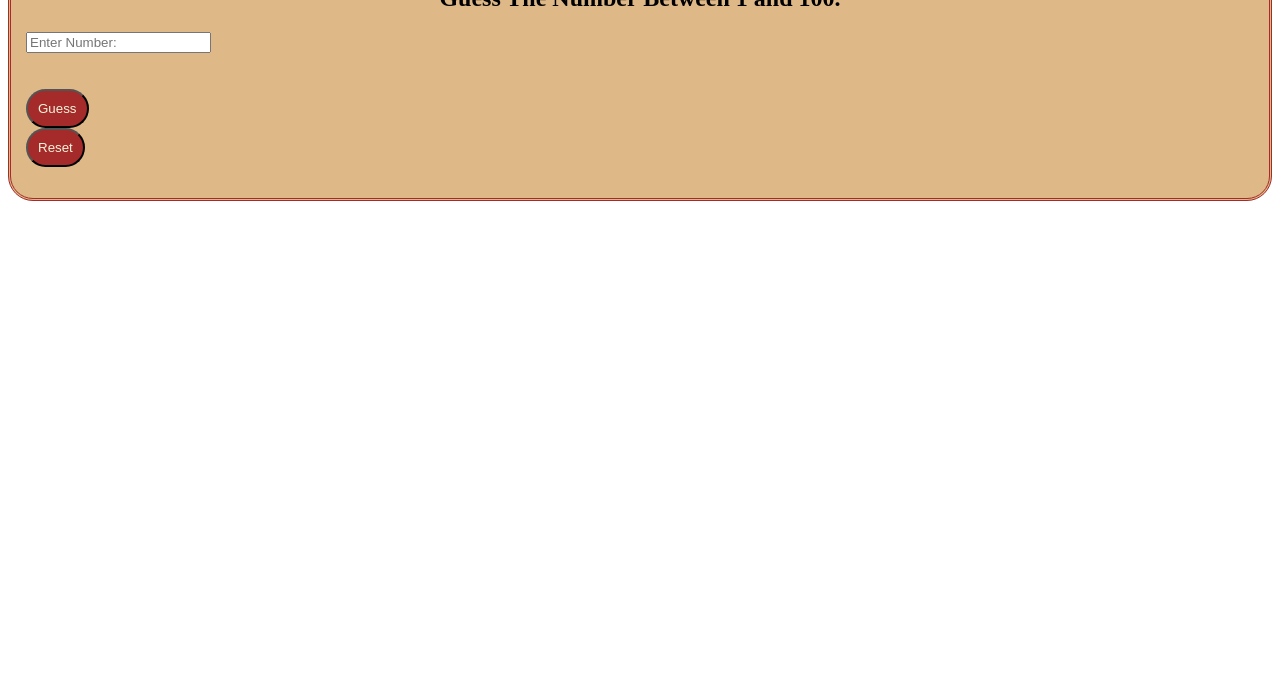
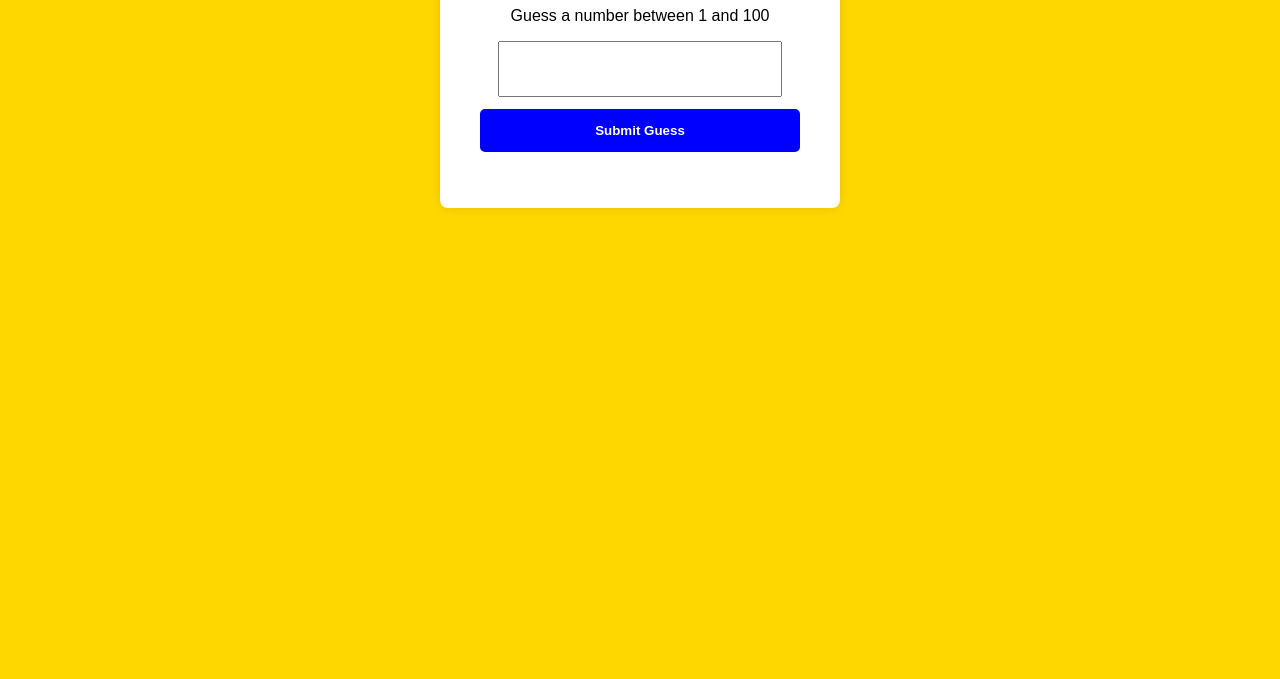
Before and after one commit to agusgugliu/mimo-guessnumber, a plain HTML site: page index.html in a window 1280 px wide. Shown: the part 121-800 px from the top of the page. Drawn offline with Linux system fonts and the light colour scheme.

Commit message:
full commit

```diff
--- a/index.html
+++ b/index.html
@@ -1,22 +1,17 @@
-<!DOCTYPE html>
+<!doctype html>
 <html>
   <head>
-        <title>Guess Number</title>
+    <title>Guessing Game</title>
     <link rel="stylesheet" href="style.css">
   </head>
   <body>
-        <div class="guessNumber">
-            <h1>Number Guesser</h1>
-            <h2>Guess The Number Between 1 and 100.</h2>
-            <input id="guess" type="number" placeholder="Enter Number:">
-            <br><br><br>
-            <button onclick="guessNumb()">Guess</button>
-            <br>
-            <button>Reset</button>
-            <p id="resultStr"></p>
-            <p id="gameOn"></p>
+    <div class="container">
+      <h1>Guessing Game</h1>
+      <p>Guess a number between 1 and 100</p>
+      <input type="number" id="guess">
+      <button onclick="checkGuess()">Submit Guess</button>
+      <p id="feedback"></p>
     </div>
-
     <script src="script.js"></script>
   </body>
 </html>
--- a/script.js
+++ b/script.js
@@ -1,22 +1,17 @@
-let randomNum = Math.floor(Math.random() * 100) + 1;
-let attempts = 5;
+let randomNumber = Math.floor(Math.random() * 100) + 1;
 
-function guessNumb() {
-    const inputNumber = document.getElementById('guess');
-    const feedbackElement = document.getElementById('resultStr');
-    const guess = inputNumber.value;
-
-    if (guess === randomNum) {
-        feedbackElement.innerHTML = "CONGRATULATIONS";
-        feedbackElement.style.color = "gold";
-        break;
-    } else if (guess < randomNum) {
-        feedbackElement.innerHTML = "TOO LOW!";
-        feedbackElement.style.color = "red";
-        break;
-    } else {
-        feedbackElement.innerHTML = "TOO HIGH!";
-        feedbackElement.style.color = "orange";
-        break;
-    }
+function checkGuess() {
+  const inputElement = document.getElementById("guess");
+  const feedbackElement = document.getElementById("feedback");
+  const guess = inputElement.value;
+  if (guess == randomNumber) {
+    feedbackElement.innerHTML = "Congratulations!";
+    feedbackElement.style.color = "green";
+  } else if (guess < randomNumber) {
+    feedbackElement.innerHTML = "Too low! Try again.";
+    feedbackElement.style.color = "red";
+  } else {
+    feedbackElement.innerHTML = "Too high! Try again.";
+    feedbackElement.style.color = "red";
+  }
 }
--- a/style.css
+++ b/style.css
@@ -1,24 +1,41 @@
-.guessNumber {
-    background-color: burlywood;
-    border-color: brown;
-    border-style: double;
-    border-radius: 25px;
-    padding: 15px;
+body {
+    font-family: Arial, sans-serif;
+    background-color: gold;
+    display: flex;
+    justify-content: center;
+    align-items: center;
+    height: 100%;
 }
 
-h1 {
+.container {
+    background-color: white;
+    padding: 40px;
+    border-radius: 8px;
+    box-shadow: 0px 0px 12px rgba(0, 0, 0, 0.1);
     text-align: center;
+    width: 320px;
+    max-width: 90%;
 }
-h2 {
-    text-align: center;
+
+input {
+    width: 80%;
+    padding: 12px;
+    font-size: 24px;
+    margin-bottom: 12px;
 }
 
 button {
-    /*display: inline-block;
-    width: 30%;*/
-    border-radius: 20px;
-    background-color: brown;
-    color: beige;
-    align-self: center;
-    padding: 10px;
+    width: 100%;
+    padding: 12px;
+    font-weight: bold;
+    background-color: blue;
+    border: 2px solid blue;
+    color: white;
+    border-radius: 5px;
+    cursor: pointer;
 }
+
+button:hover {
+    background-color: white;
+    color: blue;
+}
```
Lines whose indentation alone changed are shown as unchanged.
